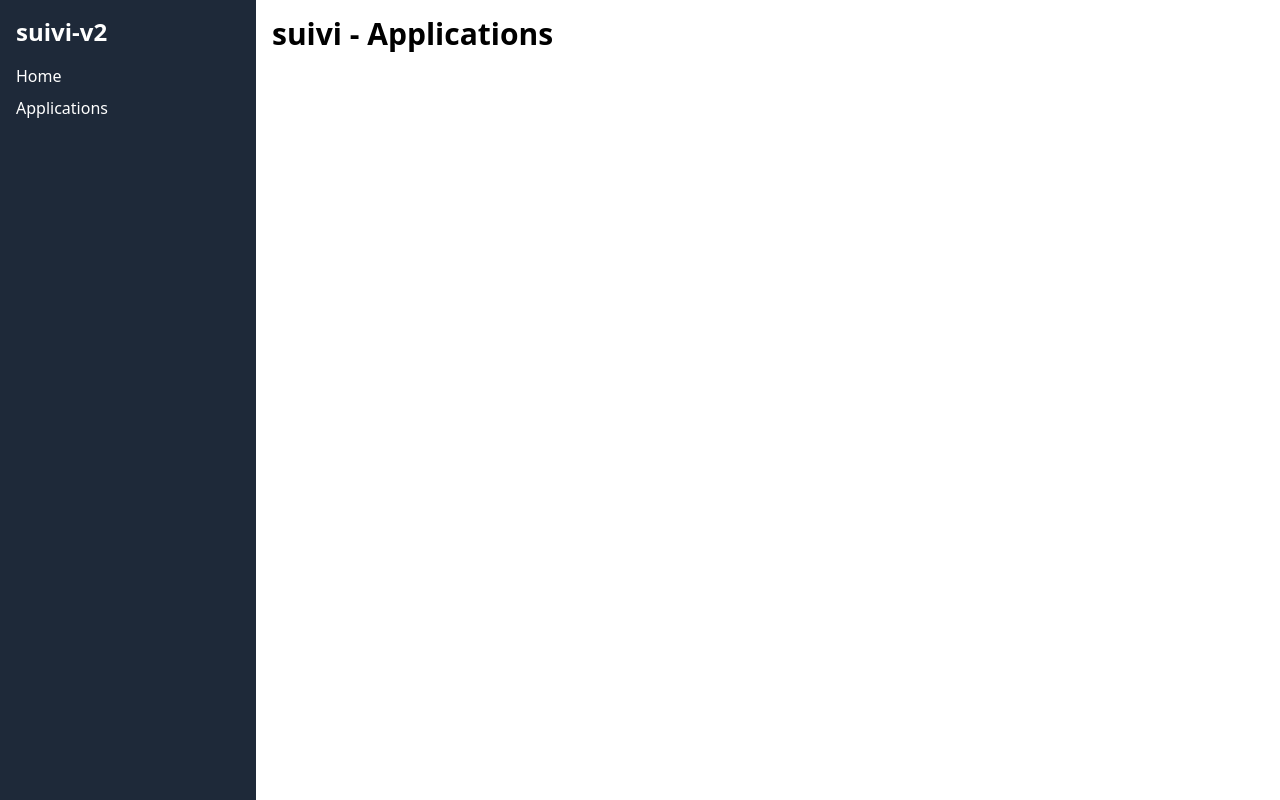
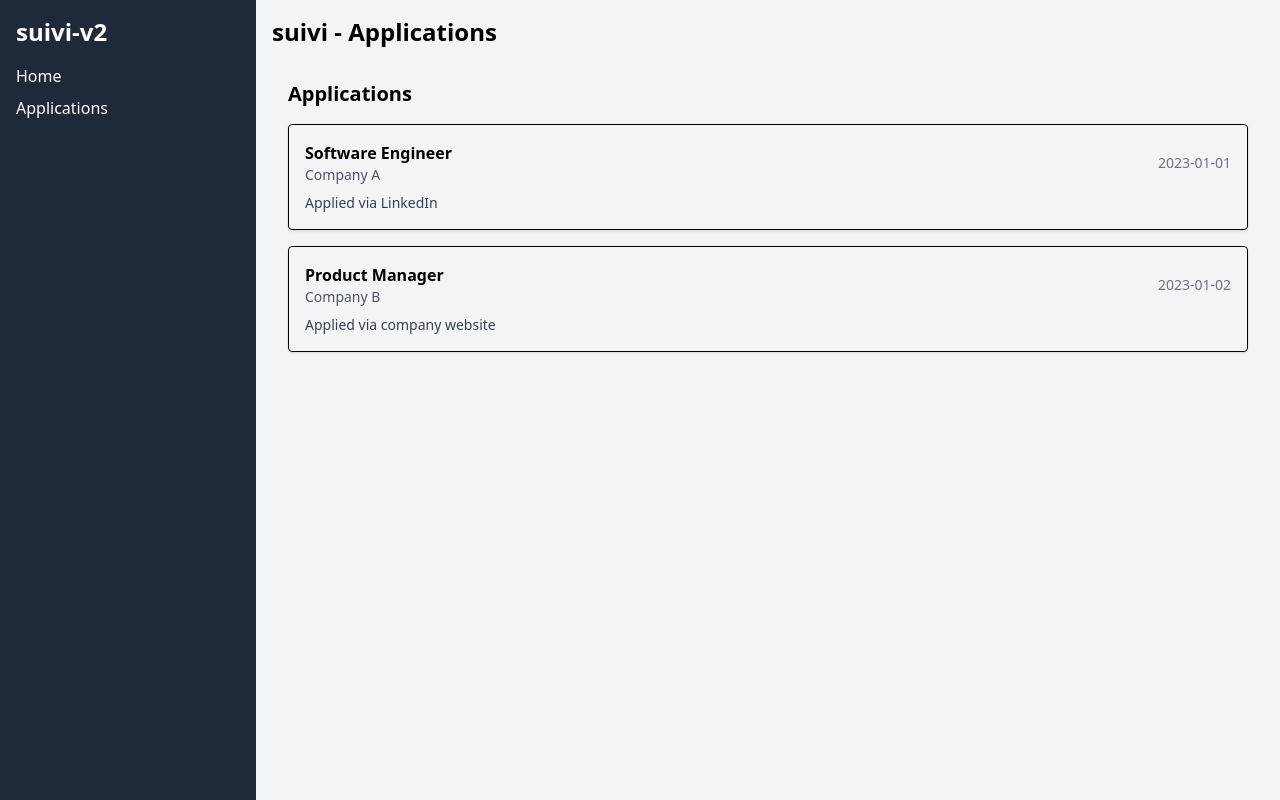
Before and after one commit to GDami/suivi-fastapi, a React (Vite) app in the folder front/: page /applications in a window 1280 px wide. Built offline with nearby package versions, Linux system fonts and the light colour scheme.

Commit message:
2 pages web app with mocked data

```diff
--- a/front/src/Applications.tsx
+++ b/front/src/Applications.tsx
@@ -1,3 +1,5 @@
+import ApplicationList from "./components/ApplicationList"
+import PageTitle from "./components/PageTitle"
 import Sidebar from "./components/Sidebar"
 import Page from "./layout/Page"
 
@@ -7,9 +9,10 @@ function Applications() {
     <div className="flex">
         <Sidebar />
         <Page>
-          <h1 className="text-3xl font-bold">
+          <PageTitle>
               suivi - Applications
-          </h1>
+          </PageTitle>
+          <ApplicationList />
         </Page>
     </div>
   )
--- a/front/src/Home.tsx
+++ b/front/src/Home.tsx
@@ -1,3 +1,4 @@
+import PageTitle from "./components/PageTitle"
 import Sidebar from "./components/Sidebar"
 import Page from "./layout/Page"
 
@@ -7,9 +8,9 @@ function Home() {
     <div className="flex">
         <Sidebar />
         <Page>
-          <h1 className="text-3xl font-bold">
+          <PageTitle>
               suivi - Home
-          </h1>
+          </PageTitle>
         </Page>
     </div>
   )
--- /dev/null
+++ b/front/src/components/ApplicationList.tsx
@@ -0,0 +1,30 @@
+
+
+export default function ApplicationList() {
+    const applications = [
+        { id: 1, company: "Company A", title: "Software Engineer", date: "2023-01-01", notes: "Applied via LinkedIn" },
+        { id: 2, company: "Company B", title: "Product Manager", date: "2023-01-02", notes: "Applied via company website" },
+    ];
+
+    return (
+        <div className="p-4">
+            <h2 className="text-xl font-semibold mb-4">Applications</h2>
+            <ul className="space-y-4">
+                {applications.map((app) => (
+                    <li key={app.id} className="border p-4 rounded shadow">
+                        <div className="flex justify-between items-center">
+                            <div>
+                                <h3 className="font-bold">{app.title}</h3>
+                                <p className="text-sm text-gray-600">{app.company}</p>
+                            </div>
+                            <span className="text-sm text-gray-500">{app.date}</span>
+                        </div>
+                        {app.notes && (
+                            <p className="mt-2 text-sm text-gray-700">{app.notes}</p>
+                        )}
+                    </li>
+                ))}
+            </ul>
+        </div>
+    );
+}
--- /dev/null
+++ b/front/src/components/PageTitle.tsx
@@ -0,0 +1,9 @@
+import type { PropsWithChildren } from "react";
+
+export default function PageTitle({ children }: PropsWithChildren) {
+    return (
+        <h1 className="text-2xl font-bold mb-4">
+            {children}
+        </h1>
+    )
+}
--- a/front/src/layout/Page.tsx
+++ b/front/src/layout/Page.tsx
@@ -2,7 +2,7 @@ import type { PropsWithChildren } from "react";
 
 export default function Page({ children }: PropsWithChildren) {
     return (
-        <main className="p-4 w-full max-w-5xl">
+        <main className="p-4 w-full max-w-5xl bg-gray-100">
             { children }
         </main>
     )
```
